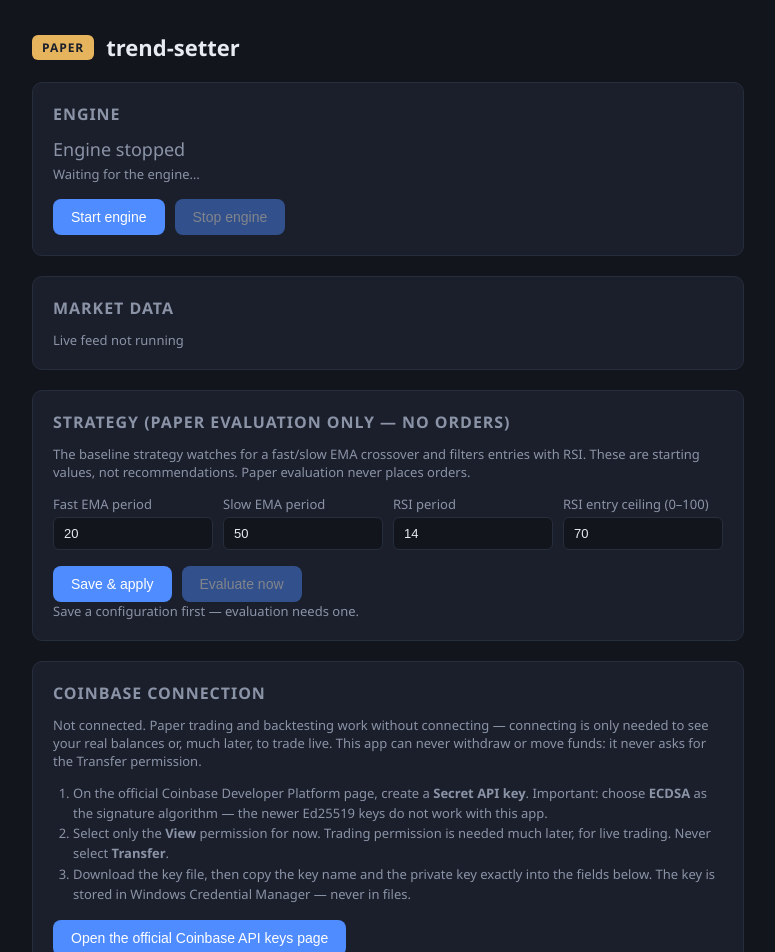
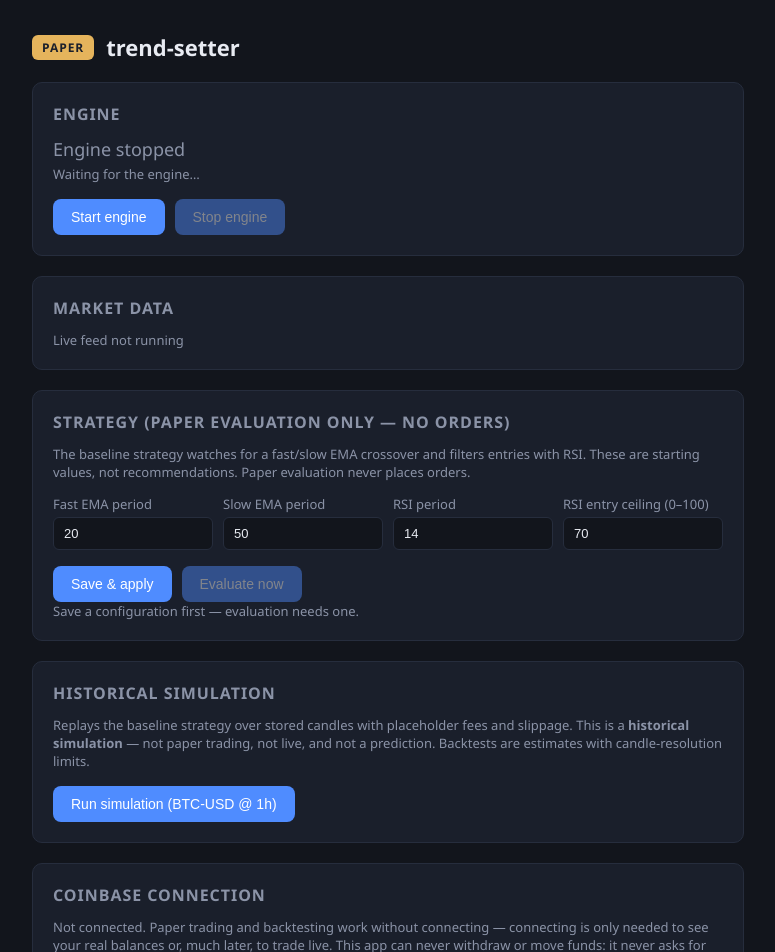
Before and after one commit to jamesdileva/trend-setter, a React (Vite) app in the folder apps/desktop/: page / in a window 1280 px wide. Shown: the top 952 px of the page, without its empty margins (252-1027 px from the left). Built offline with nearby package versions, Linux system fonts and the light colour scheme.

Commit message:
feat(desktop): add labeled historical simulation card
Run button (BTC-USD @ 1h over stored candles) showing net/gross return,
max drawdown, trades, win rate, fees, buy-and-hold benchmark, and the
in-sample/out-of-sample split - with the HISTORICAL SIMULATION banner
distinguishing it from paper/live.

```diff
--- a/apps/desktop/electron/main.ts
+++ b/apps/desktop/electron/main.ts
@@ -75,6 +75,10 @@ if (!gotLock) {
     ipcMain.handle("strategy:evaluate", (_event, payload: Record<string, unknown>) =>
       supervisor?.engineRequest("/strategy/evaluate", "POST", payload),
     );
+    ipcMain.handle("backtest:run", (_event, payload: Record<string, unknown>) =>
+      supervisor?.engineRequest("/backtest/run", "POST", payload),
+    );
+    ipcMain.handle("backtest:runs", () => supervisor?.engineRequest("/backtest/runs"));
 
     ipcMain.handle("shell:open-external", (_event, url: string) => {
       if (!isAllowedExternalUrl(url)) {
--- a/apps/desktop/electron/preload.ts
+++ b/apps/desktop/electron/preload.ts
@@ -24,6 +24,9 @@ const api = {
     ipcRenderer.invoke("strategy:save-config", payload),
   evaluateStrategy: (payload: Record<string, unknown>) =>
     ipcRenderer.invoke("strategy:evaluate", payload),
+  runBacktest: (payload: Record<string, unknown>) =>
+    ipcRenderer.invoke("backtest:run", payload),
+  listBacktestRuns: () => ipcRenderer.invoke("backtest:runs"),
   openExternal: (url: string) => ipcRenderer.invoke("shell:open-external", url),
 };
 
--- a/apps/desktop/src/app/App.tsx
+++ b/apps/desktop/src/app/App.tsx
@@ -1,6 +1,7 @@
 import { useEffect, useState } from "react";
 import type { EngineStatus, MarketDataStatus } from "../types/electron";
 import { getDesktopApi } from "../services/desktopApi";
+import { BacktestCard } from "../components/BacktestCard";
 import { ConnectionCard } from "../components/ConnectionCard";
 import { StrategyCard } from "../components/StrategyCard";
 
@@ -115,6 +116,8 @@ export function App() {
 
       <StrategyCard />
 
+      <BacktestCard />
+
       <ConnectionCard />
 
       <footer className="app-footer">
--- /dev/null
+++ b/apps/desktop/src/components/BacktestCard.tsx
@@ -0,0 +1,108 @@
+import { useCallback, useState } from "react";
+import type { EngineResponse } from "../types/electron";
+import { getDesktopApi } from "../services/desktopApi";
+
+interface BacktestSummary {
+  run_id?: number;
+  result?: {
+    net_return_pct?: string;
+    gross_return_pct?: string;
+    max_drawdown_pct?: string;
+    trade_count?: number;
+    win_rate_pct?: string | null;
+    total_fees_quote?: string;
+    benchmark_return_pct?: string;
+  };
+  out_of_sample?: {
+    in_sample?: { net_return_pct?: string; trade_count?: number };
+    out_of_sample?: { net_return_pct?: string; trade_count?: number };
+  };
+  message?: string;
+}
+
+function MetricRow({ label, value }: { label: string; value: string }) {
+  return (
+    <p className="meta">
+      {label}: <b>{value}</b>
+    </p>
+  );
+}
+
+export function BacktestCard() {
+  const api = getDesktopApi();
+  const [summary, setSummary] = useState<BacktestSummary | null>(null);
+  const [error, setError] = useState<string | null>(null);
+  const [busy, setBusy] = useState(false);
+
+  const handleRun = useCallback(async () => {
+    if (!api) {
+      return;
+    }
+    setBusy(true);
+    setError(null);
+    try {
+      const response = (await api.runBacktest({
+        product_id: "BTC-USD",
+        timeframe: "1h",
+      })) as EngineResponse | null;
+      const body = (response?.body ?? {}) as BacktestSummary;
+      if (response?.status === 200) {
+        setSummary(body);
+      } else {
+        setError(body.message ?? "The simulation could not run. Check stored candle history.");
+      }
+    } catch {
+      setError("The engine is not reachable yet. Wait for it to start and try again.");
+    } finally {
+      setBusy(false);
+    }
+  }, [api]);
+
+  const result = summary?.result;
+
+  return (
+    <section className="card" aria-live="polite">
+      <h2>Historical simulation</h2>
+      <p className="meta">
+        Replays the baseline strategy over stored candles with placeholder fees and slippage.
+        This is a <b>historical simulation</b> — not paper trading, not live, and not a
+        prediction. Backtests are estimates with candle-resolution limits.
+      </p>
+      <div className="controls">
+        <button type="button" onClick={() => void handleRun()} disabled={busy}>
+          {busy ? "Running…" : "Run simulation (BTC-USD @ 1h)"}
+        </button>
+      </div>
+
+      {error && (
+        <p className="error" role="alert">
+          {error}
+        </p>
+      )}
+
+      {result && (
+        <div className="decision">
+          <MetricRow label="Net return" value={`${result.net_return_pct ?? "?"}%`} />
+          <MetricRow label="Gross return (before fees)" value={`${result.gross_return_pct ?? "?"}%`} />
+          <MetricRow label="Max drawdown" value={`${result.max_drawdown_pct ?? "?"}%`} />
+          <MetricRow label="Trades" value={String(result.trade_count ?? 0)} />
+          {result.win_rate_pct && <MetricRow label="Win rate" value={`${result.win_rate_pct}%`} />}
+          <MetricRow label="Total fees" value={result.total_fees_quote ?? "?"} />
+          <MetricRow label="Buy-and-hold benchmark" value={`${result.benchmark_return_pct ?? "?"}%`} />
+          {summary?.out_of_sample && (
+            <>
+              <MetricRow
+                label="In-sample net (tuning period)"
+                value={`${summary.out_of_sample.in_sample?.net_return_pct ?? "?"}% (${summary.out_of_sample.in_sample?.trade_count ?? 0} trades)`}
+              />
+              <MetricRow
+                label="Out-of-sample net (validation period)"
+                value={`${summary.out_of_sample.out_of_sample?.net_return_pct ?? "?"}% (${summary.out_of_sample.out_of_sample?.trade_count ?? 0} trades)`}
+              />
+            </>
+          )}
+        </div>
+      )}
+    </section>
+  );
+}
--- a/apps/desktop/src/types/electron.d.ts
+++ b/apps/desktop/src/types/electron.d.ts
@@ -79,6 +79,8 @@ export interface DesktopApi {
   getStrategyCurrent(): Promise<EngineResponse | null>;
   saveStrategyConfig(payload: Record<string, unknown>): Promise<EngineResponse | null>;
   evaluateStrategy(payload: Record<string, unknown>): Promise<EngineResponse | null>;
+  runBacktest(payload: Record<string, unknown>): Promise<EngineResponse | null>;
+  listBacktestRuns(): Promise<EngineResponse | null>;
   openExternal(url: string): Promise<void>;
 }
 
```
